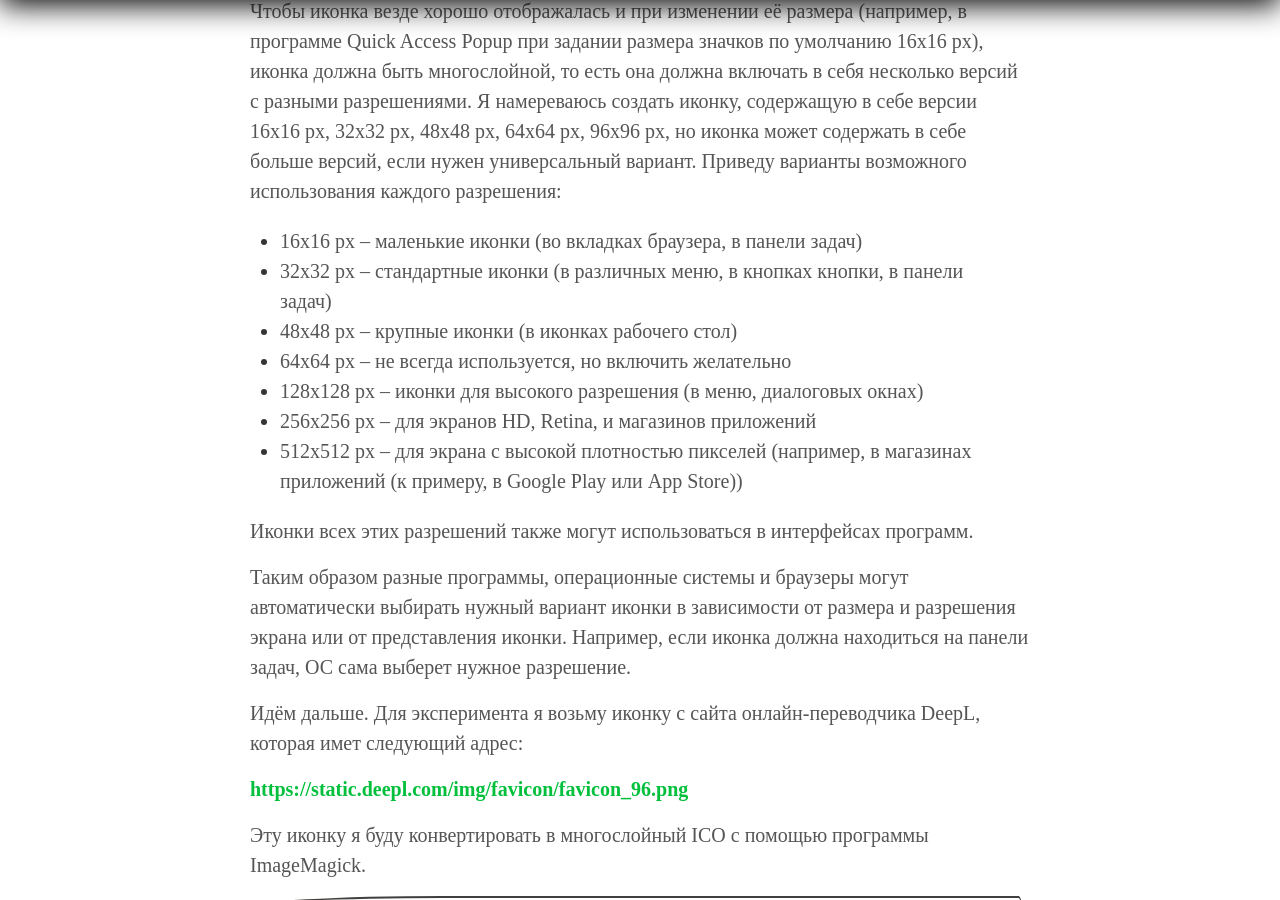
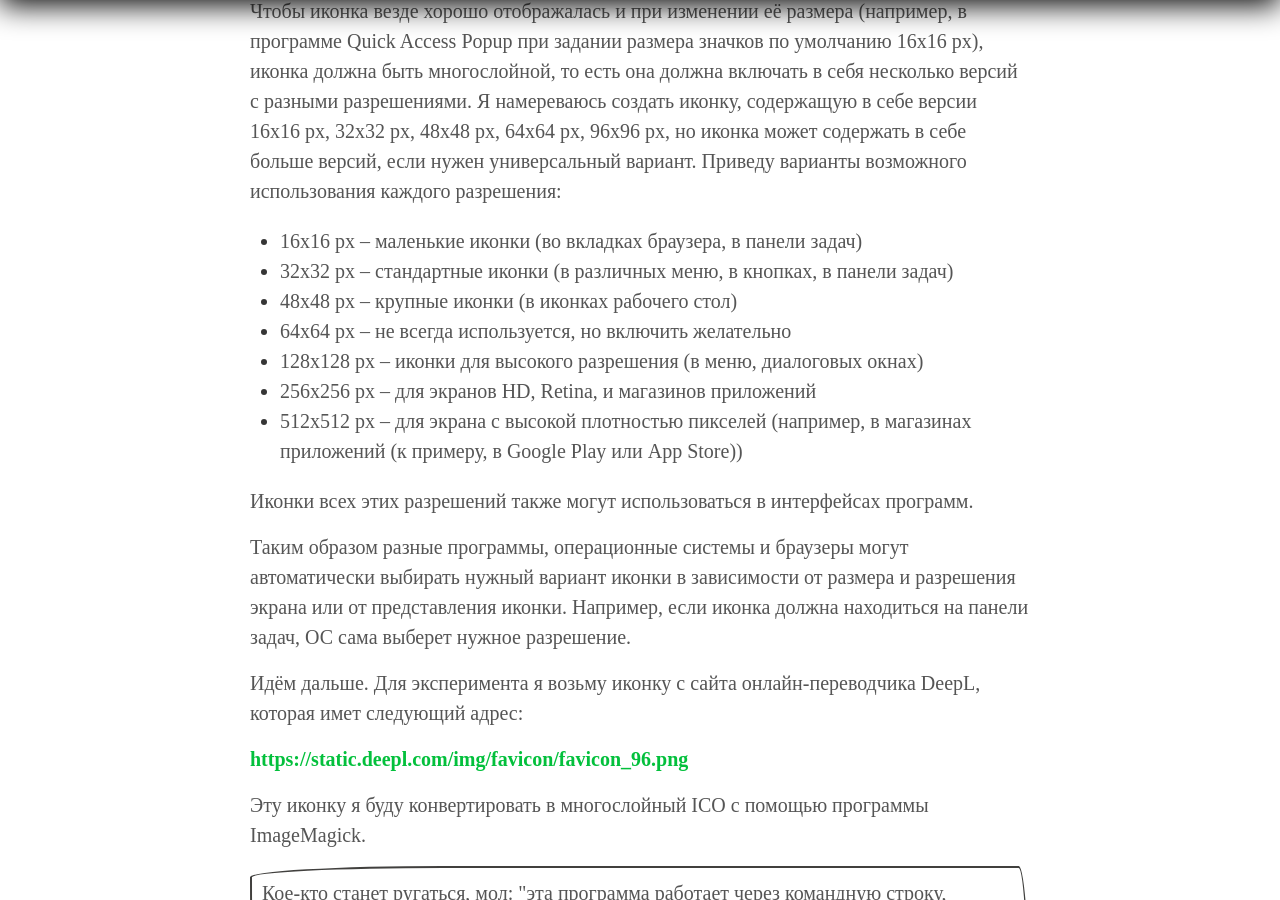
Before and after one commit to postolny/postolny.github.io, a Jekyll site: the page built from _posts/2024-11-08-come-creare-un-icona-ico-di-alta-qualita.md, in a window 1280 px wide and 900 px high, scrolled down 772 px. Built offline with Jekyll 4.4.1, drawn with Linux system fonts in a browser that asks for light colours.

Commit message:
Update 2024-11-08-come-creare-un-icona-ico-di-alta-qualita.md

```diff
--- a/_posts/2024-11-08-come-creare-un-icona-ico-di-alta-qualita.md
+++ b/_posts/2024-11-08-come-creare-un-icona-ico-di-alta-qualita.md
@@ -11,7 +11,7 @@ tags: [Software, Web]
 Чтобы иконка везде хорошо отображалась и при изменении её размера (например, в программе Quick Access Popup при задании размера значков по умолчанию 16x16 px), иконка должна быть многослойной, то есть она должна включать в себя несколько версий с разными разрешениями. Я намереваюсь создать иконку, содержащую в себе версии 16x16 px, 32x32 px, 48x48 px, 64x64 px, 96x96 px, но иконка может содержать в себе больше версий, если нужен универсальный вариант. Приведу варианты возможного использования каждого разрешения:
 
 - 16x16 px – маленькие иконки (во вкладках браузера, в панели задач)
-- 32x32 px – стандартные иконки (в различных меню, в кнопках кнопки, в панели задач)
+- 32x32 px – стандартные иконки (в различных меню, в кнопках, в панели задач)
 - 48x48 px – крупные иконки (в иконках рабочего стол)
 - 64x64 px – не всегда используется, но включить желательно
 - 128x128 px – иконки для высокого разрешения (в меню, диалоговых окнах)
```
